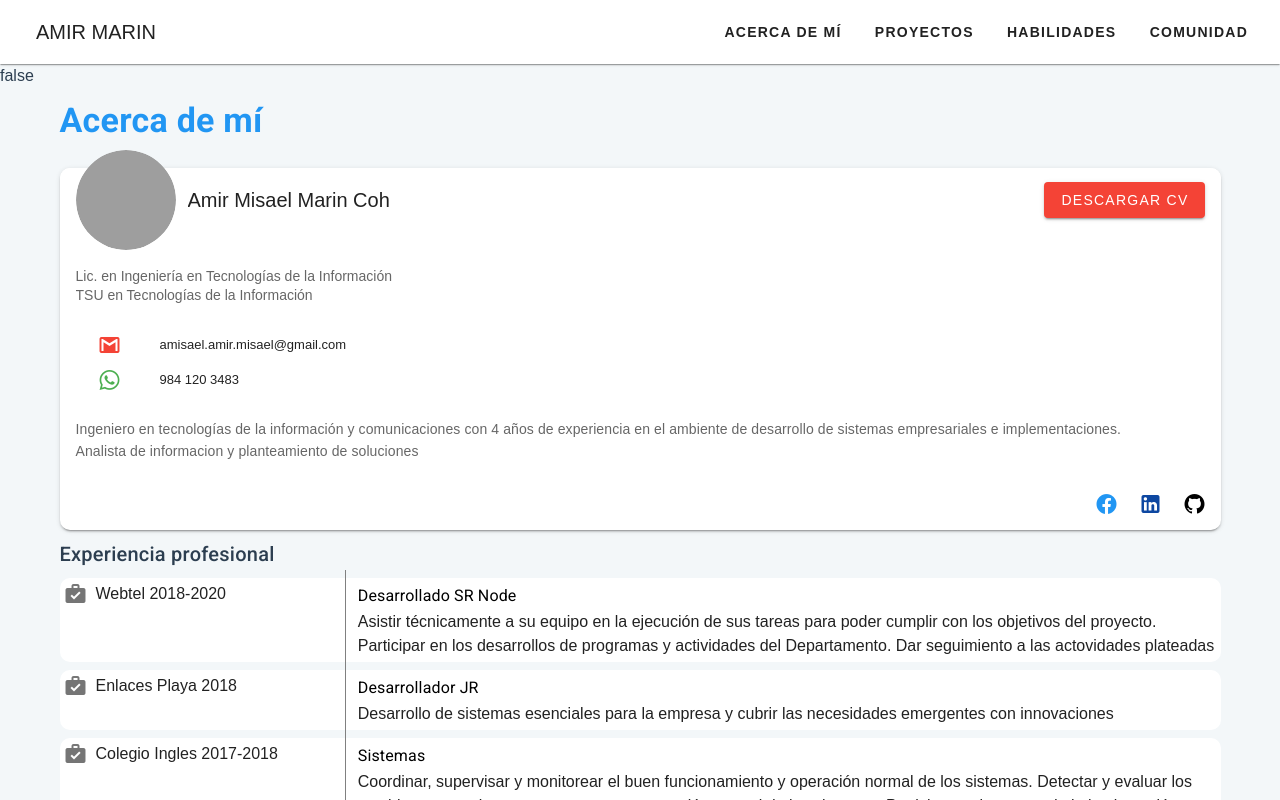
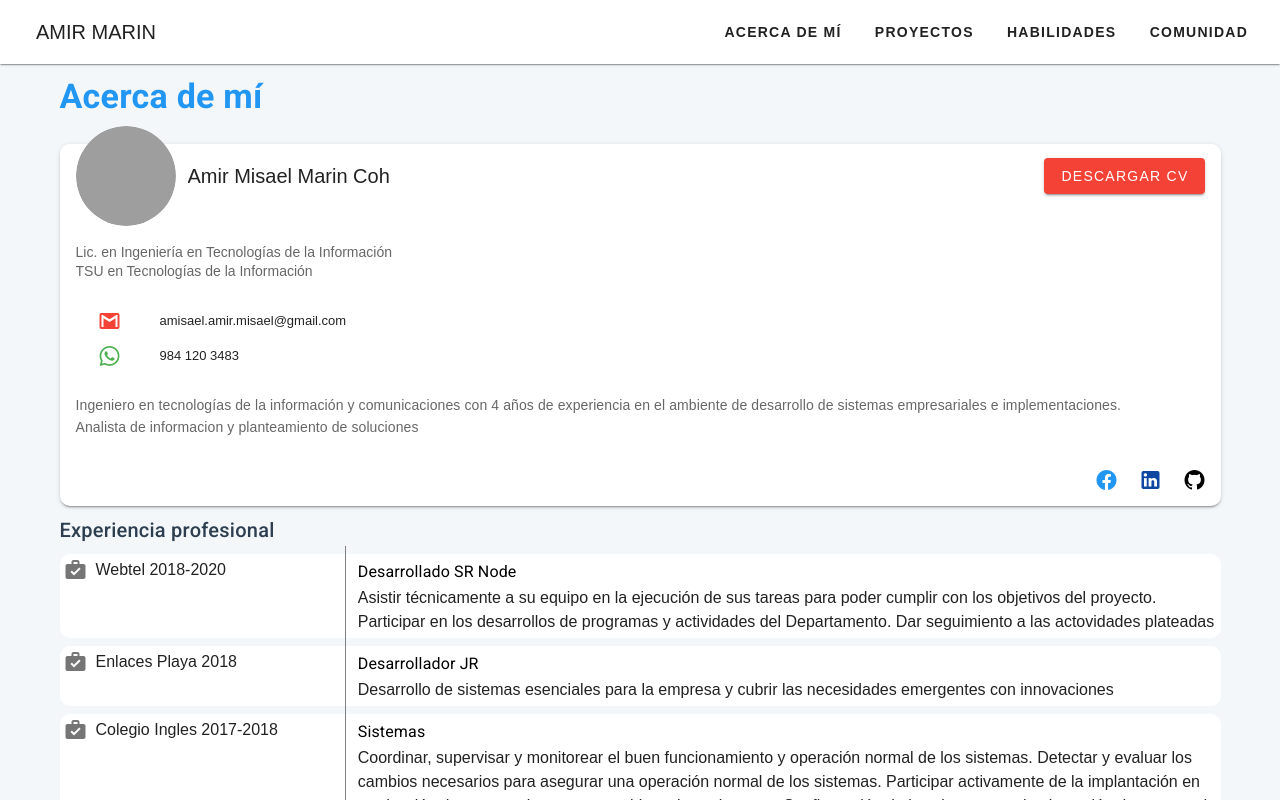
Before and after one commit to Signati/Perfil, a Vue app: page / in a window 1280 px wide. Shown: the top 800 px of the page. Built offline with nearby package versions, Linux system fonts and the light colour scheme; grey boxes are pictures that could not be loaded.

Commit message:
se removio la varible de la vista

```diff
--- a/src/App.vue
+++ b/src/App.vue
@@ -35,7 +35,6 @@
       </v-list>
     </v-navigation-drawer>
     <v-content>
-      {{menu}}
       <router-view></router-view>
     </v-content>
   </v-app>
```
